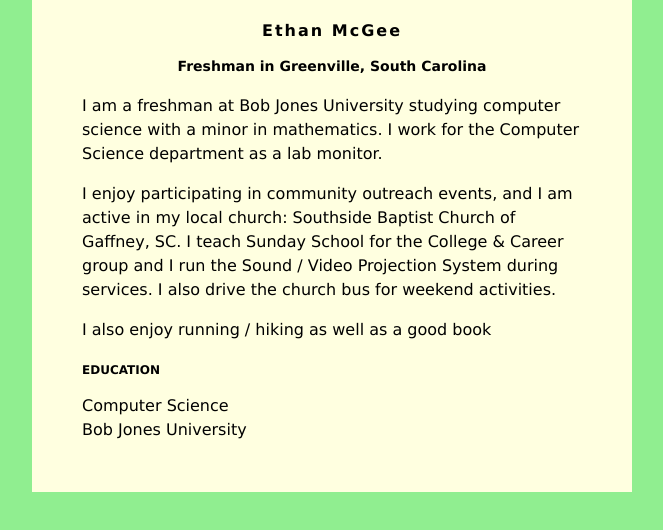
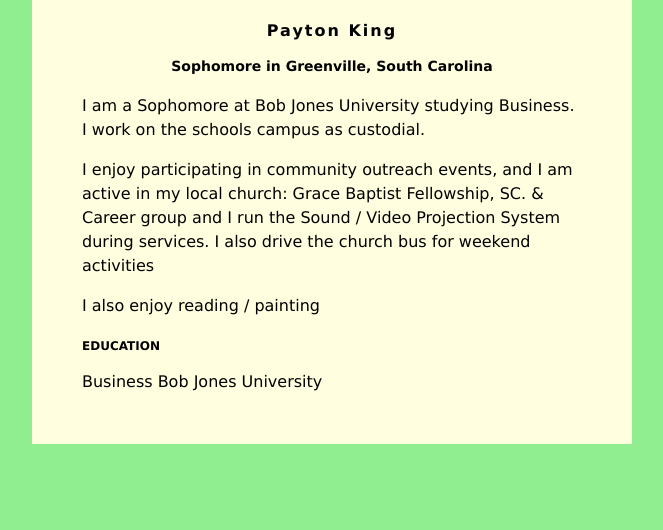
Before and after one commit to pking11/pking783.github.io, a plain HTML site: page index.html in a window 1280 px wide. Shown: the whole page, without its empty margins (308-971 px from the left). Drawn offline with Linux system fonts and the light colour scheme.

Commit message:
Update index.html

```diff
--- a/index.html
+++ b/index.html
@@ -30,19 +30,18 @@
 </head>
 <body>
     <div id="content">
-        <h1>Ethan McGee</h1>
-        <h2>Freshman in Greenville, South Carolina</h2>
+        <h1>Payton King</h1>
+        <h2>Sophomore in Greenville, South Carolina</h2>
 
-         <p>I am a freshman at Bob Jones University studying computer science with a minor in mathematics. I work for the Computer Science department as a lab monitor.</p>
+         <p>I am a Sophomore at Bob Jones University studying Business. I work on the schools campus as custodial.</p>
          <p>
-            I enjoy participating in community outreach events, and I am active in my local church: Southside Baptist Church of Gaffney, SC.  I teach Sunday School for the College &amp; Career group and I run the Sound / Video Projection System during services.  I also drive the church bus for weekend activities.
-         </p>
+            I enjoy participating in community outreach events, and I am active in my local church: Grace Baptist Fellowship, SC. &amp; Career group and I run the Sound / Video Projection System during services.  I also drive the church bus for weekend activities</p>
          <p>
-            I also enjoy running / hiking as well as a good book
+            I also enjoy reading / painting
          </p>
 
         <h3>EDUCATION</h3>
-        Computer Science<br>
+        Business
         Bob Jones University
     </div>
 
```
